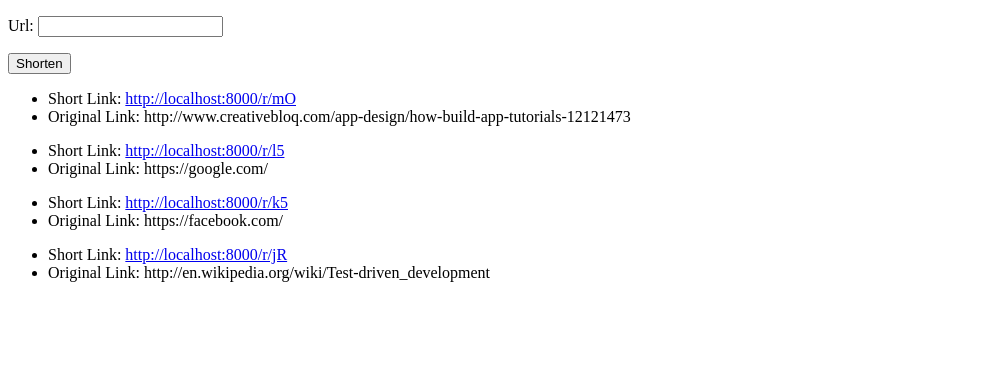
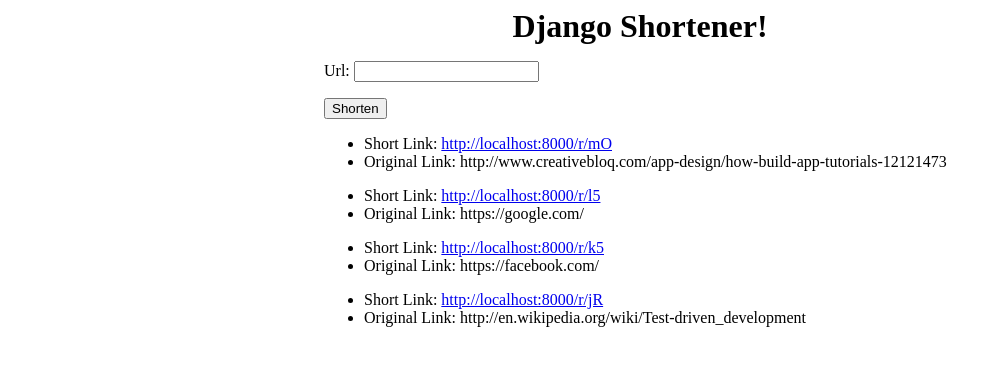
Before and after one commit to clickclickonsal/url_shortener_django, a Django app: page / in a window 1280 px wide. Shown: the top 366 px of the page, without its empty margins (0-1001 px from the left). Run offline with Django 3.2, Linux system fonts and the light colour scheme; data comes from the database, SQL or seed files in the repository.

Commit message:
moved static folder outside of templates where it should be and added some css

```diff
--- /dev/null
+++ b/shorturls/static/shorturls/main.css
@@ -0,0 +1,8 @@
+.content, h1 {
+	width: 50%;
+	margin: auto;
+}
+
+h1 {
+	text-align: center;
+}
--- a/shorturls/templates/shorturls/base.html
+++ b/shorturls/templates/shorturls/base.html
@@ -6,6 +6,7 @@
 	<link rel="stylesheet" type="text/css" href="{% static 'shorturls/main.css' %}">
 </head>
 <body>
+	<h1>Django Shortener!</h1>
 	<div class="content">
 		{% block content %}
 		{% endblock %}
```
Also changed, not shown: shorturls/templates/static/shorturls/main.css (deleted), 1 other file.
